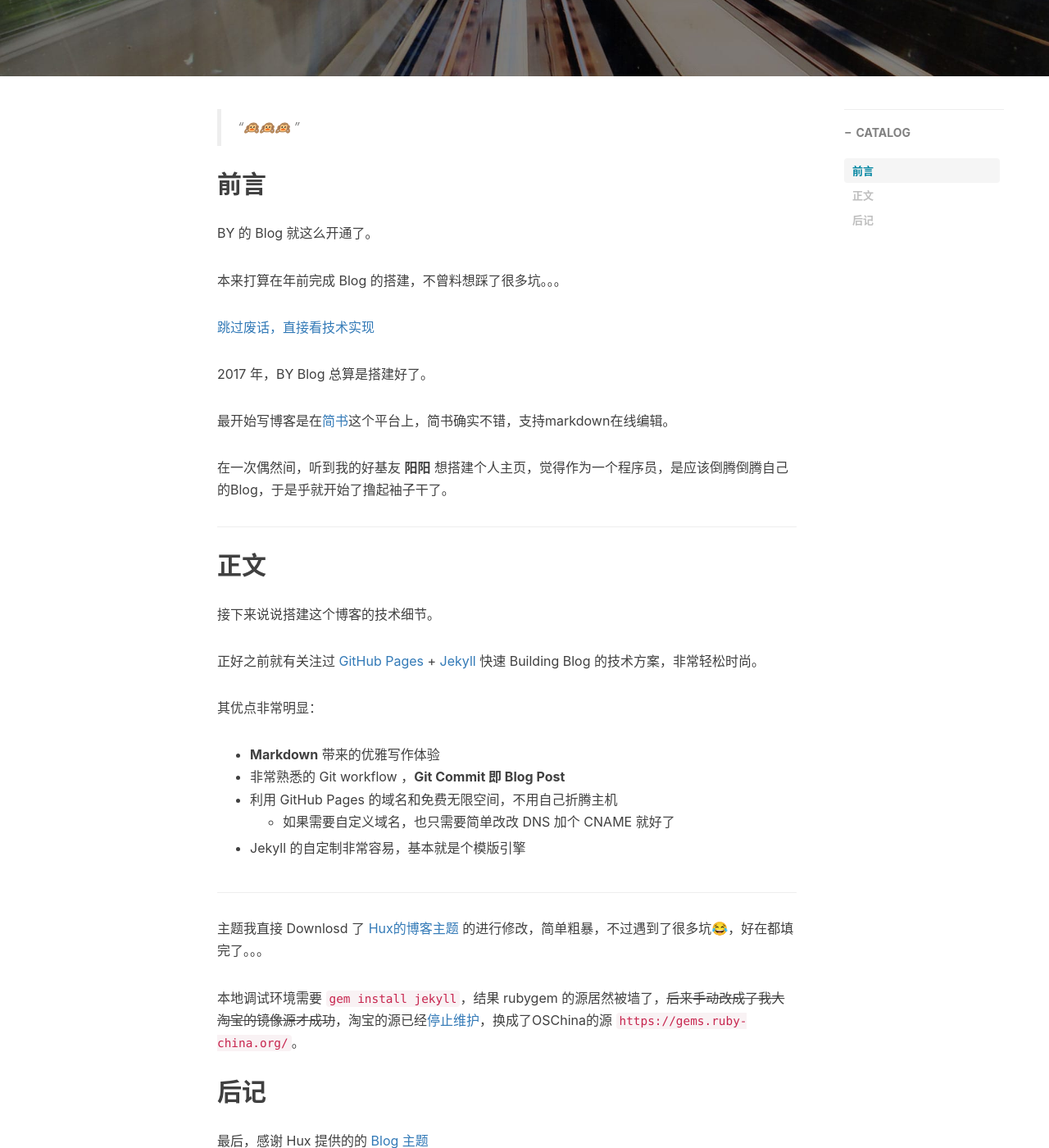
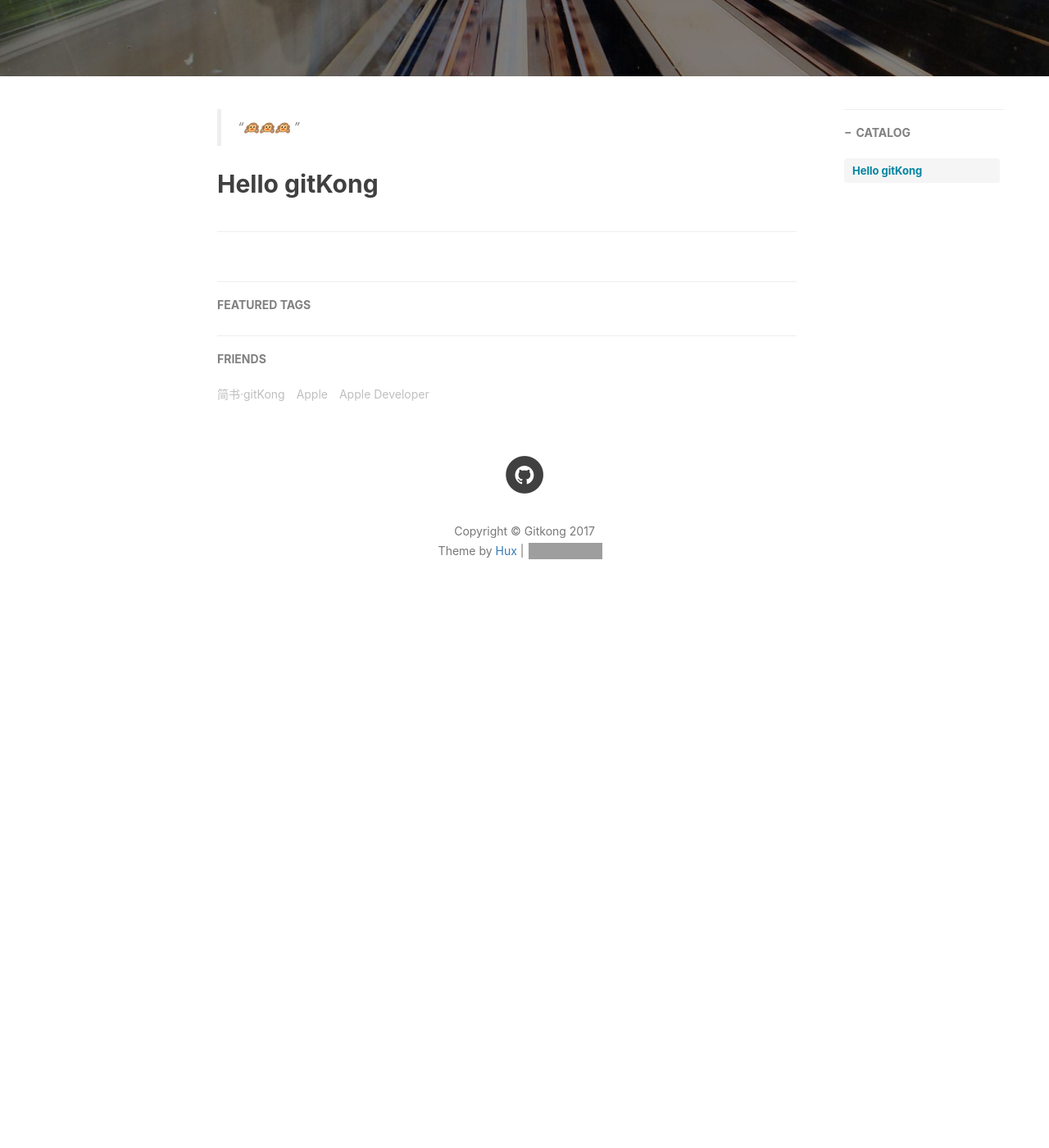
Before and after one commit to gitkong/gitkong.github.io, a Jekyll site: the page built from _posts/2017-02-04-Hello-2017.md, in a window 1280 px wide and 1400 px high, scrolled down 430 px. Shown: the whole window at 82% size. Built offline with Jekyll 4.4.1, drawn with Linux system fonts in a browser that asks for light colours; nearby versions of some CDN libraries; comment, search, counter and statistics services are not loaded; after the commit the page ends 1206 px from its top, so only the background shows below that; some of the changed text lies outside the part shown; grey boxes are pictures that could not be loaded.

Commit message:
Update 2017-02-04-Hello-2017.md

```diff
--- a/_posts/2017-02-04-Hello-2017.md
+++ b/_posts/2017-02-04-Hello-2017.md
@@ -2,8 +2,8 @@
 layout:     post
 title:      Hello 2017
 subtitle:    "\"Hello World, Hello Blog\""
-date:       2017-02-04
-author:     BY
+date:       2017-02-11
+author:     gitKong
 header-img: img/post-bg-2015.jpg
 catalog: true
 tags:
@@ -13,51 +13,4 @@
 > “🙉🙉🙉 ”
 
 
-## 前言
-
-BY 的 Blog 就这么开通了。
-
-本来打算在年前完成 Blog 的搭建，不曾料想踩了很多坑。。。
-
-[跳过废话，直接看技术实现 ](#build)
-
-2017 年，BY Blog 总算是搭建好了。
-
-最开始写博客是在[简书](www.jianshu.com)这个平台上，简书确实不错，支持markdown在线编辑。
-
-在一次偶然间，听到我的好基友 **阳阳** 想搭建个人主页，觉得作为一个程序员，是应该倒腾倒腾自己的Blog，于是乎就开始了撸起袖子干了。
-
-<p id = "build"></p>
----
-
-## 正文
-
-接下来说说搭建这个博客的技术细节。
-
-正好之前就有关注过 [GitHub Pages](https://pages.github.com/) + [Jekyll](http://jekyllrb.com/) 快速 Building Blog 的技术方案，非常轻松时尚。
-
-其优点非常明显：
-
-* **Markdown** 带来的优雅写作体验
-* 非常熟悉的 Git workflow ，**Git Commit 即 Blog Post**
-* 利用 GitHub Pages 的域名和免费无限空间，不用自己折腾主机
-	* 如果需要自定义域名，也只需要简单改改 DNS 加个 CNAME 就好了
-* Jekyll 的自定制非常容易，基本就是个模版引擎
-
-
-
----
-
-
-主题我直接 Downlosd 了 [Hux的博客主题](https://huangxuan.me/) 的进行修改，简单粗暴，不过遇到了很多坑😂，好在都填完了。。。
-
-本地调试环境需要 `gem install jekyll`，结果 rubygem 的源居然被墙了，~~后来手动改成了我大淘宝的镜像源才成功~~，淘宝的源已经[停止维护](https://gems.ruby-china.org/)，换成了OSChina的源 `https://gems.ruby-china.org/`。
-
-
-## 后记
-
-最后，感谢 Hux 提供的的 [Blog 主题](https://github.com/Huxpro/huxpro.github.io)
-
-如果你恰好逛到了这里，希望你也能喜欢这个博客主题，感兴趣的话可以自己动手搭建一个。
-
-—— BY 后记于 2017.2
+## Hello gitKong
```
